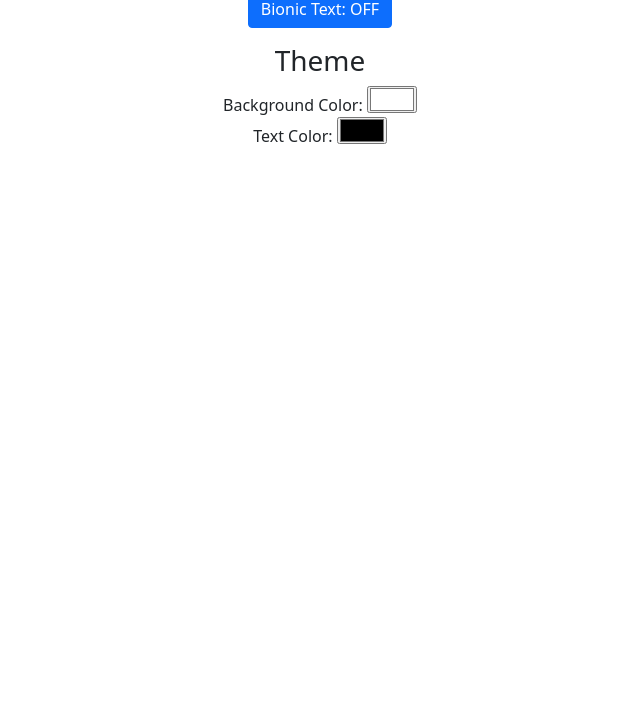
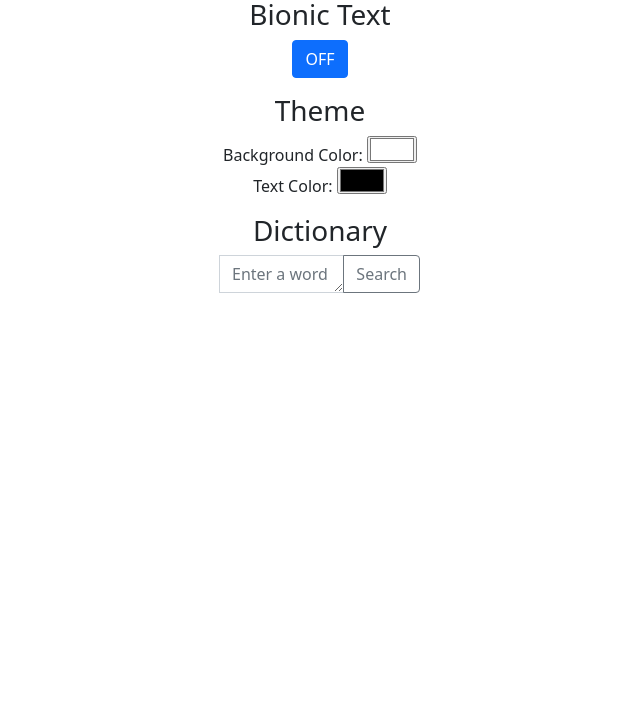
Before and after one commit to SDC-Fall-2023/Bionic-Reader-Chrome-Extension, a browser extension: page index.html in a window 1280 px wide. Shown: the part 72-800 px from the top of the page, without its empty margins (320-960 px from the left). Drawn offline with nearby package versions, Linux system fonts and the light colour scheme.

Commit message:
Updated Manifest.json, Added Dictionary UI

```diff
--- a/index.html
+++ b/index.html
@@ -13,8 +13,9 @@
       <h2 class="text-center">Bionic Reader Extension</h2>
 
       <!-- Bionic Text Button -->
-      <div class="text-center">
-        <button id="toggleBtn" class="btn btn-primary">Bionic Text: OFF</button>
+      <div class="text-center mt-3">
+        <h3>Bionic Text</h3>
+        <button id="toggleBtn" class="btn btn-primary">OFF</button>
       </div>
 
       <!-- Themes -->
@@ -31,6 +32,29 @@
       </div>
     </div>
 
+    <!-- Dictionary Input Box -->
+    <div class="mt-3 text-center">
+      <h3>Dictionary</h3>
+      <div class="input-group mb-3 mx-auto" style="max-width: 200px">
+        <label for="dictionaryInput" class="visually-hidden"
+          >Enter a Word:</label
+        >
+        <textarea
+          id="dictionaryInput"
+          class="form-control"
+          rows="1"
+          placeholder="Enter a word"
+        ></textarea>
+        <button
+          class="btn btn-outline-secondary"
+          type="button"
+          id="searchButton"
+        >
+          Search
+        </button>
+      </div>
+    </div>
+
     <script src="script.js"></script>
   </body>
 </html>
--- a/script.js
+++ b/script.js
@@ -7,10 +7,10 @@ document.addEventListener("DOMContentLoaded", function () {
     var toggleBtn = document.getElementById("toggleBtn");
 
     if (bionicReaderEnabled) {
-      toggleBtn.textContent = "Bionic Text: ON";
+      toggleBtn.textContent = "ON";
       // Add logic to enable Bionic Reader functionality here
     } else {
-      toggleBtn.textContent = "Bionic Text: OFF";
+      toggleBtn.textContent = "OFF";
       // Add logic to disable Bionic Reader functionality here
     }
   }
@@ -26,4 +26,9 @@ document.addEventListener("DOMContentLoaded", function () {
   document
     .getElementById("textColorPicker")
     .addEventListener("input", handleTextColorChange);
+
+  // Add click event listener to the Search button for dictionary search
+  document
+    .getElementById("searchButton")
+    .addEventListener("click", handleDictionarySearch);
 });
```
Also changed, not shown: manifest.json.
